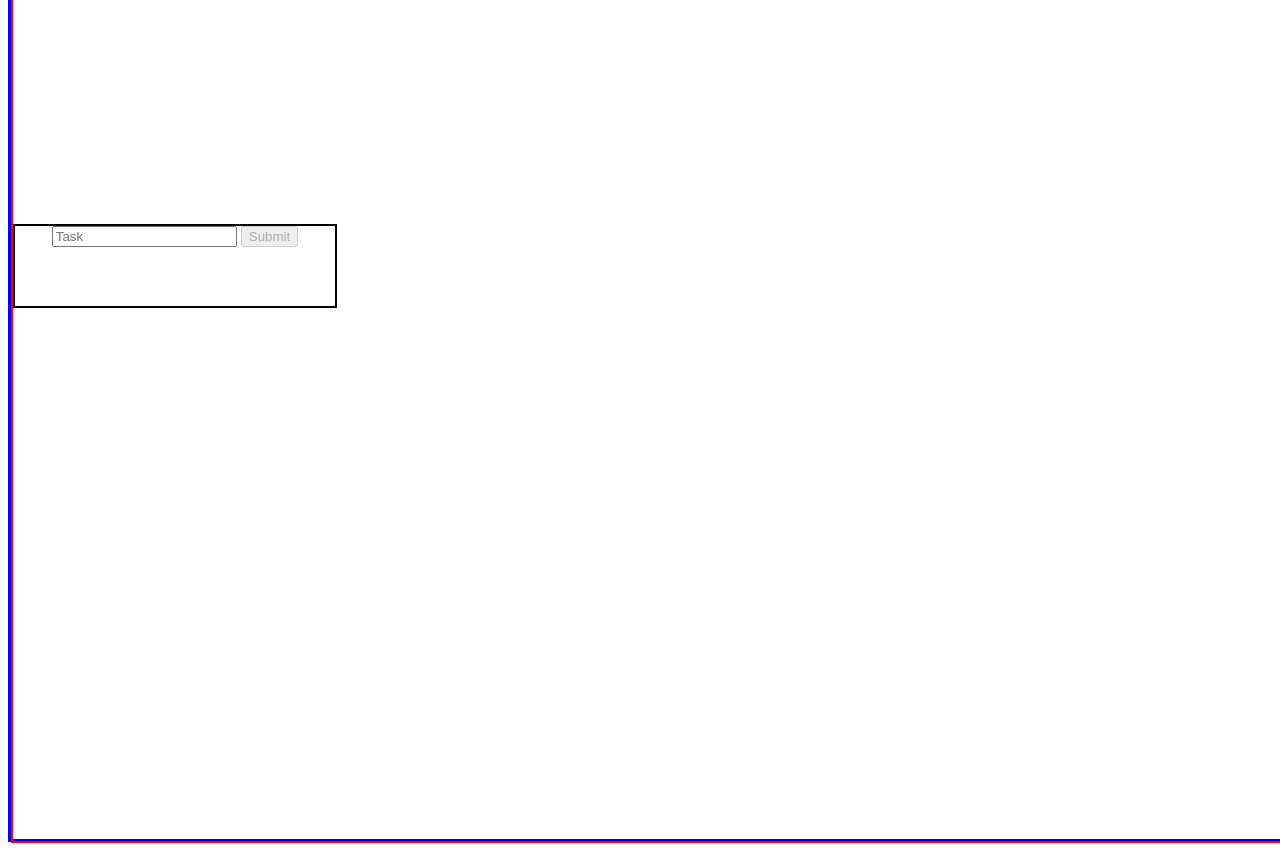
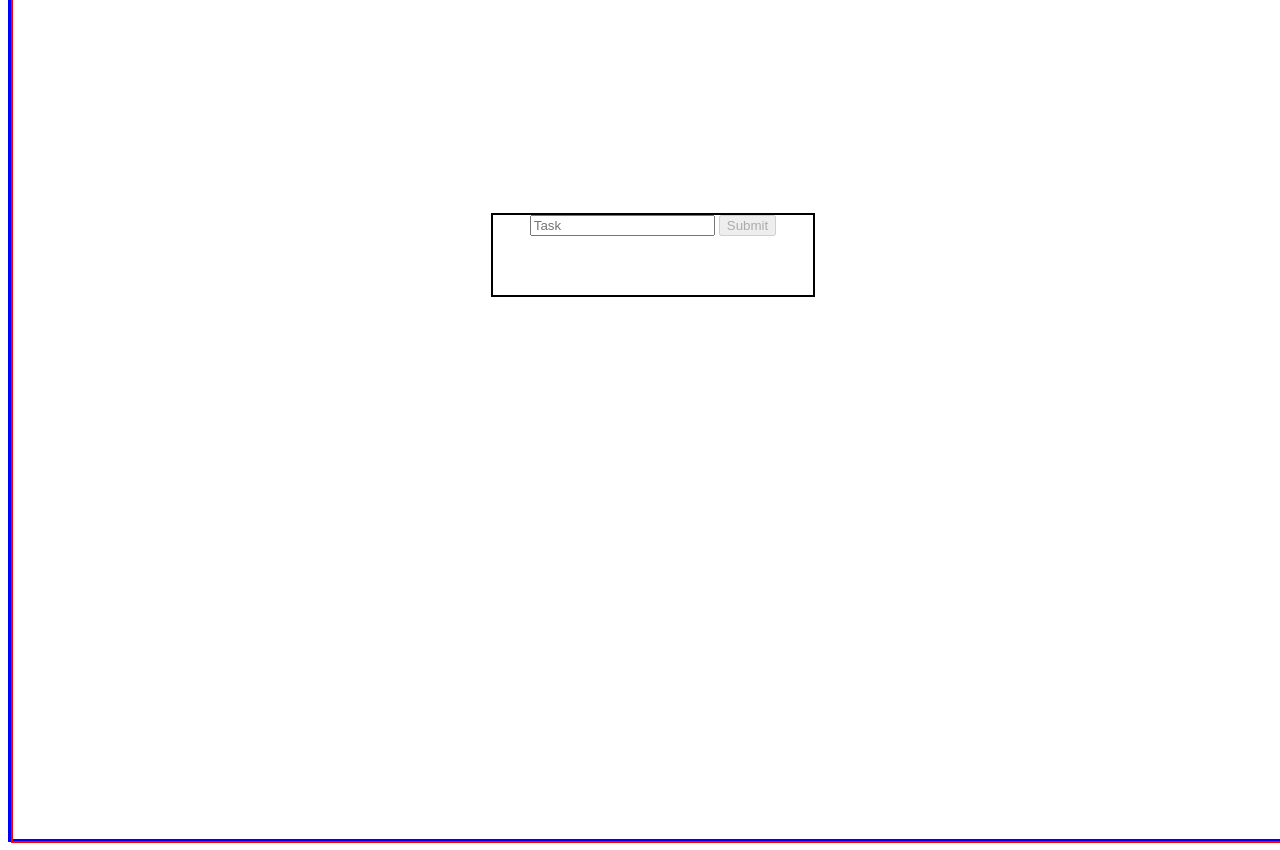
Before and after one commit to Nuribe92/Practice, a plain HTML site: page index.html in a window 1280 px wide. Shown: the part 100-950 px from the top of the page. Drawn offline with Linux system fonts and the light colour scheme.

Commit message:
now items appear below the other

```diff
--- a/style.css
+++ b/style.css
@@ -16,16 +16,16 @@ div{
     height: 5em;
     width: 20em;
     border: 2px solid black;
-    /*position: relative;
+    position: relative;
     top:10%;
     left:50%;
-    transform: translate(-50%, -50%);*/
+    transform: translate(-50%, -50%);
     text-align: center;
+
 }
 #tasks{
     min-height: 5em;
     border: none;
-    display:inline-flex;
 
 }
 .tarea{
```
